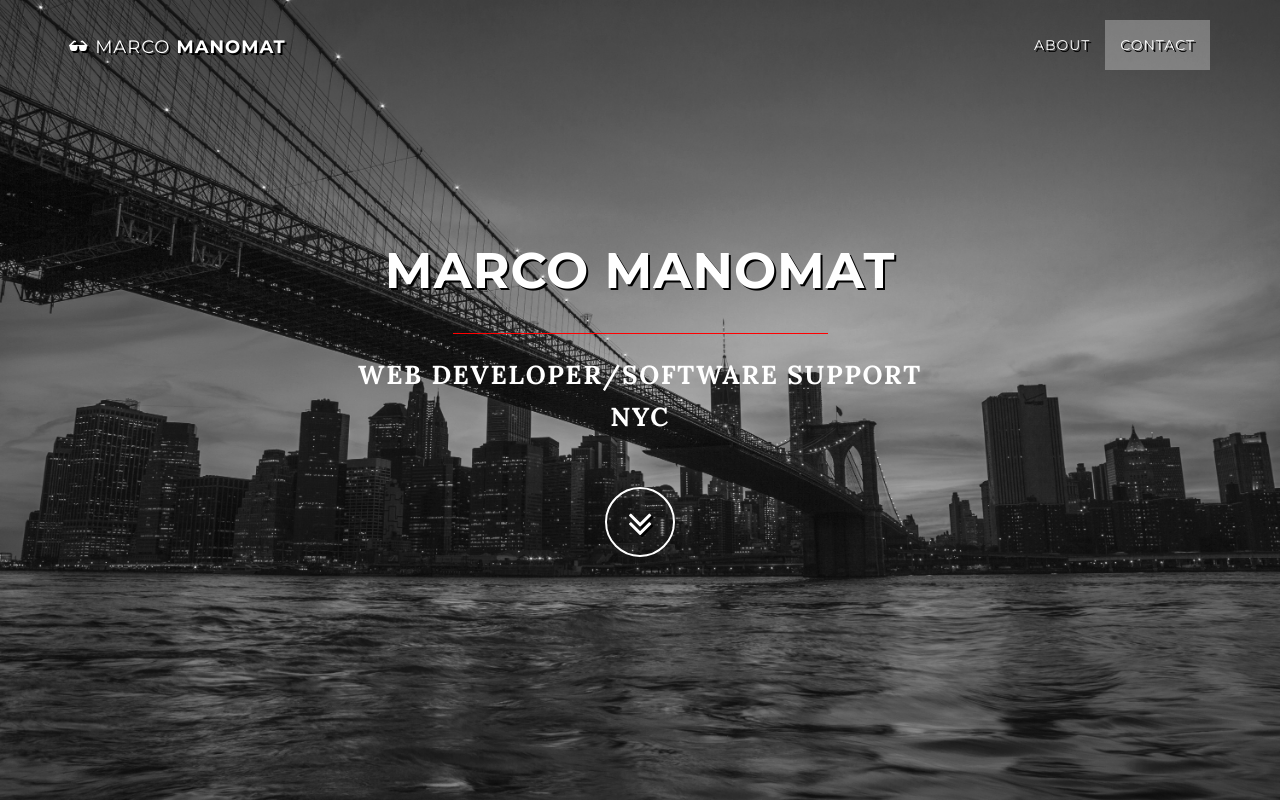
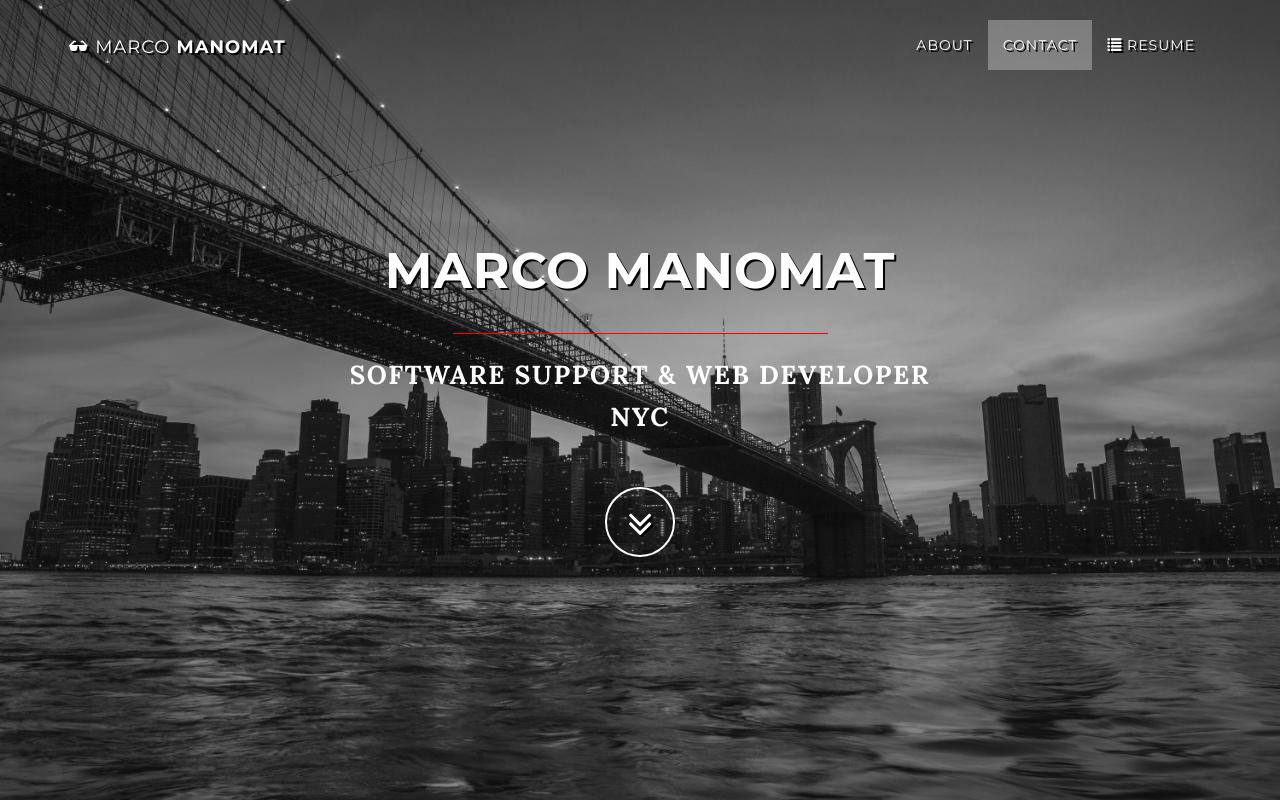
Before and after one commit to marcomanomat/marcomanomat.github.io, a website: page index.html in a window 1280 px wide. Shown: the top 800 px of the page. Drawn offline with nearby package versions, Linux system fonts and the light colour scheme.

Commit message:
add resume to nav bar and change wording on title

```diff
--- a/index.html
+++ b/index.html
@@ -60,6 +60,9 @@
                     <li>
                         <a class="page-scroll" href="#contact">Contact</a>
                     </li>
+                    <li>
+                        <a href="https://drive.google.com/open?id=0BzCife3GuQHLTHBXTTdHTTB3VEE"><i class="glyphicon glyphicon-list"></i> <span class="network-name">RESUME</span></a>
+                    </li>
                 </ul>
             </div>
             <!-- /.navbar-collapse -->
@@ -75,7 +78,7 @@
                     <div class="col-md-8 col-md-offset-2">
                         <h1 class="brand-heading">Marco Manomat</h1>
                         <hr>
-                        <p class="intro-text">WEB DEVELOPER/SOFTWARE SUPPORT<br>NYC</p>
+                        <p class="intro-text">SOFTWARE SUPPORT & WEB DEVELOPER<br>NYC</p>
 
 
                         <a href="#about" class="btn btn-circle page-scroll">
```
